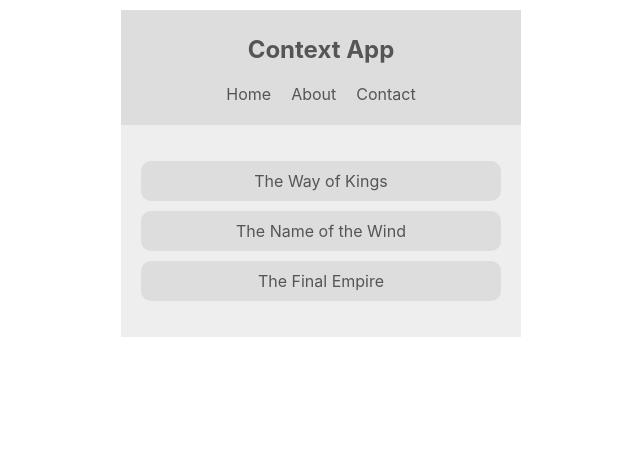
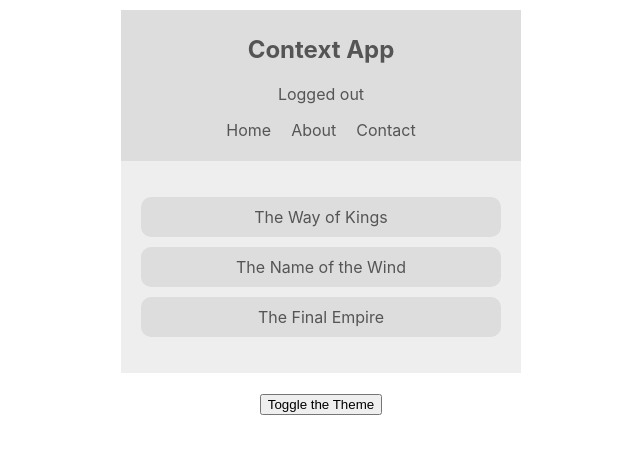
Before and after one commit to aloha45/react-context-app, a React (Create React App) app: page / in a window 1280 px wide. Shown: the top 454 px of the page, without its empty margins (319-959 px from the left). Built offline with nearby package versions, Linux system fonts and the light colour scheme.

Commit message:
add second context

```diff
--- a/src/App.js
+++ b/src/App.js
@@ -1,14 +1,19 @@
 import React from 'react'
 import Booklist from './Components/Booklist'
 import Navbar from './Components/Navbar'
+import ThemeToggle from './Components/ThemeToggle';
+import AuthContextProvider from './Contexts/AuthContext';
 import ThemeContextProvider from './Contexts/ThemeContext';
 
 function App() {
   return (
     <div className="App">
       <ThemeContextProvider>
-        <Navbar />
-        <Booklist />
+        <AuthContextProvider>
+          <Navbar />
+          <Booklist />
+          <ThemeToggle />
+        </AuthContextProvider>
       </ThemeContextProvider>
     </div>
   );
--- a/src/Components/Navbar.js
+++ b/src/Components/Navbar.js
@@ -1,4 +1,5 @@
 import React, { Component } from 'react';
+import { AuthContext } from '../Contexts/AuthContext';
 import { ThemeContext } from '../Contexts/ThemeContext';
 
 //consumer works in functional components and class components--can consume multiple contexts within one component this way
@@ -7,14 +8,19 @@
     render() {
         return (
             // instantiate context consumer and pass it the context parameter
-            <ThemeContext.Consumer>{(context) => {
+            <AuthContext.Consumer>{(authContext) => (
+            <ThemeContext.Consumer>{(themeContext) => {
                 //set consts from destructured properties received from context
-                const { isLightTheme, light, dark } = context;
+                const { isAuthenticated, toggleAuth } = authContext;
+                const { isLightTheme, light, dark } = themeContext;
                 //set consts to theme
                 const theme = isLightTheme ? light : dark;
                 return(
-                <nav style={{ background: theme.ui, color: theme.syntax }}>
+                    <nav style={{ background: theme.ui, color: theme.syntax }}>
                     <h1>Context App</h1>
+                    <div onClick={toggleAuth}>
+                        { isAuthenticated ? 'Logged in' : 'Logged out'}
+                    </div>
                     <ul>
                         <li>Home</li>
                         <li>About</li>
@@ -22,8 +28,8 @@
                     </ul>
                 </nav>
                 )
-            }}
-            </ThemeContext.Consumer>
+            }}</ThemeContext.Consumer>
+            )}</AuthContext.Consumer>
          );
     }
 }
--- /dev/null
+++ b/src/Components/ThemeToggle.js
@@ -0,0 +1,14 @@
+import React, { Component } from 'react';
+import { ThemeContext } from '../Contexts/ThemeContext';
+
+class ThemeToggle extends Component {
+    static contextType = ThemeContext;
+    render() {
+        const { toggleTheme } = this.context;
+        return (
+            <button onClick={toggleTheme}>Toggle the Theme</button>
+         );
+    }
+}
+
+export default ThemeToggle;
--- /dev/null
+++ b/src/Contexts/AuthContext.js
@@ -0,0 +1,21 @@
+import React, { Component, createContext } from 'react';
+
+export const AuthContext = createContext();
+
+class AuthContextProvider extends Component {
+    state = {
+        isAuthenticated: false
+     }
+    toggleAuth = () => {
+        this.setState({ isAuthenticated: !this.state.isAuthenticated })
+    }
+    render() {
+        return (
+            <AuthContext.Provider value={{...this.state, toggleAuth: this.toggleAuth }}>
+                { this.props.children }
+            </AuthContext.Provider>
+         );
+    }
+}
+
+export default AuthContextProvider;
--- a/src/Contexts/ThemeContext.js
+++ b/src/Contexts/ThemeContext.js
@@ -16,9 +16,12 @@
             bg: '#555'
         }
      }
+    toggleTheme = () => {
+        this.setState({ isLightTheme: !this.state.isLightTheme });
+    }
     render() {
         return (
-            <ThemeContext.Provider value={{...this.state}}>
+            <ThemeContext.Provider value={{...this.state, toggleTheme: this.toggleTheme }}>
                 {this.props.children}
             </ThemeContext.Provider>
          );
```
